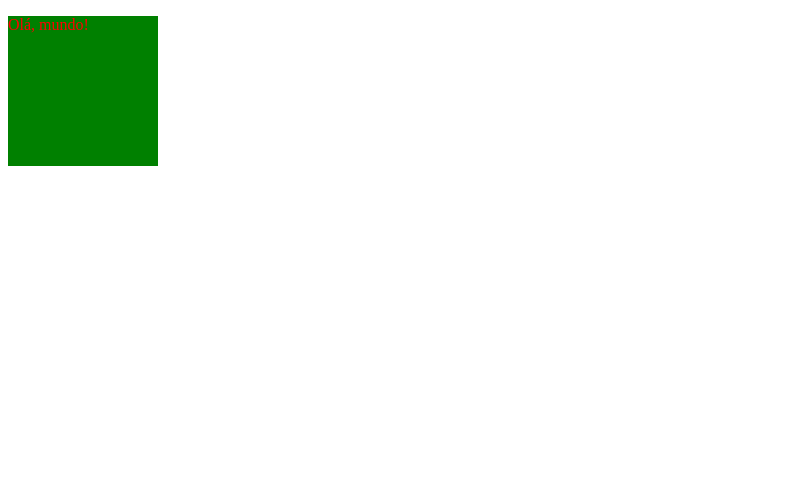
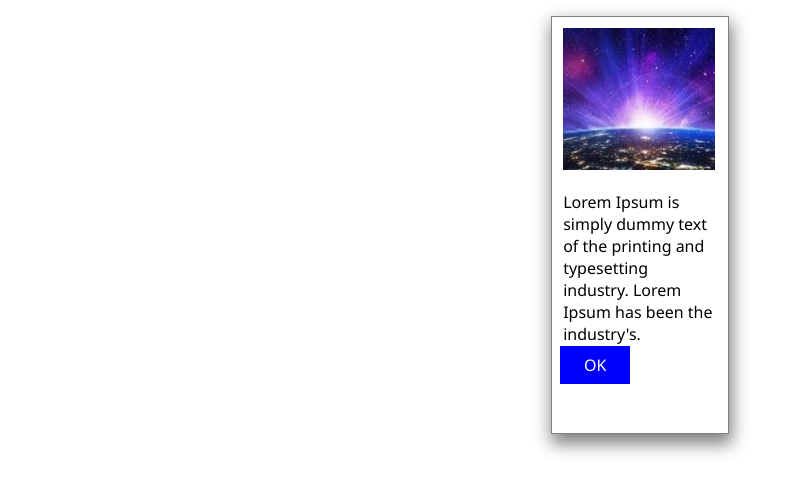
Before and after one commit to wdiasmaciel/oficina-ppl-web-01, a plain HTML site: page index.html in a window 1280 px wide. Shown: the whole page, without its empty margins (0-798 px from the left). Drawn offline with Linux system fonts and the light colour scheme.

Commit message:
Criação do cartão

```diff
--- /dev/null
+++ b/estilo.css
@@ -0,0 +1,31 @@
+* {
+    font-size: 16px;
+    font-family: 'Segoe UI', Tahoma, Geneva, Verdana, sans-serif;
+}
+
+div {
+   border: 1px gray solid;
+   width: 10rem;
+   height: 25rem;
+   margin: 1rem auto;
+   padding: 0.5rem;
+   box-shadow: 0.1rem 0.5rem 1rem 0.1rem gray;
+}
+
+img {
+    width: 9.5rem;
+    margin: 0.2rem
+}
+
+p {
+    width: 9.5rem;
+    height: 9.5rem;
+    margin: 0.8rem 0.2rem 0.2rem 0.2rem;
+}
+
+button {
+    background-color: blue;
+    color: white;
+    border: none;
+    padding: .5rem 1.5rem;
+}
--- a/index.html
+++ b/index.html
@@ -2,18 +2,15 @@
 <html>
     <head>
         <title>Exmplos da Oficina de Programação para a Web</title>
-        <style>
-            p {
-                color: red;
-                background-color: green;
-                width: 150px;
-                height: 150px;
-            }
-        </style>
+        <link rel="stylesheet" href="estilo.css">
     </head>
     <body>
-        <p>
-          Olá, mundo!
-        </p>
+        <div>
+            <img src="image.png" alt="Nascer do sol no planeta terra visto do espaço.">
+            <p>
+                Lorem Ipsum is simply dummy text of the printing and typesetting industry. Lorem Ipsum has been the industry's.
+            </p>
+            <button>OK</button>
+        </div>
     </body>
 </html>
```
Also changed, not shown: image.png (added).
